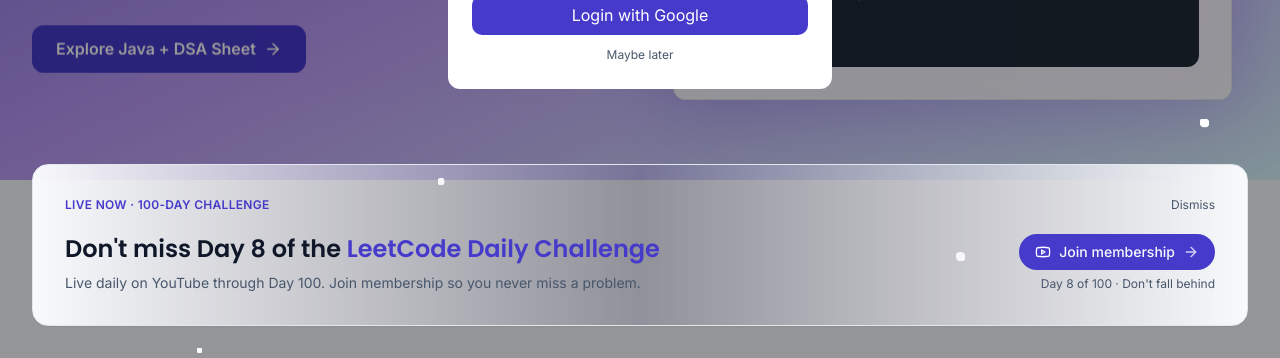
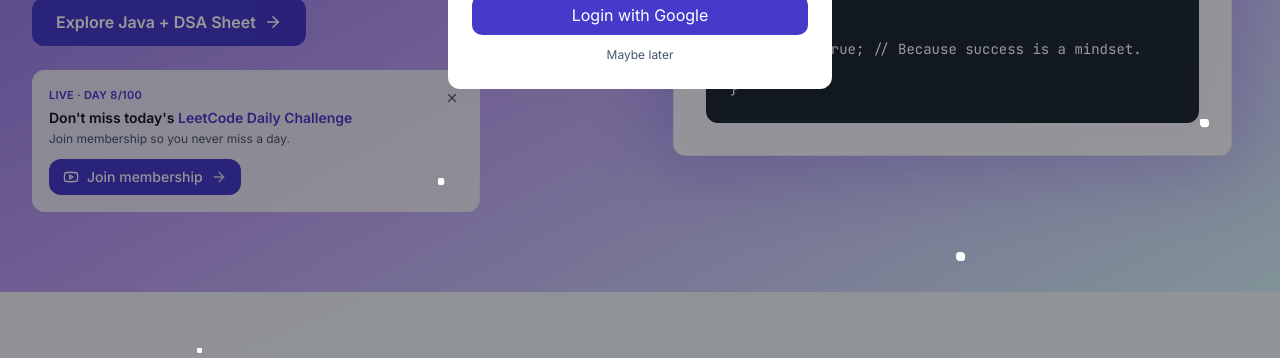
Before and after one commit to shashcode-org/shashcode, a React (Vite) app: page / in a window 1280 px wide. Shown: the part 406-764 px from the top of the page. Built offline with nearby package versions, Linux system fonts and the light colour scheme; no server answers.

Commit message:
update position -2

```diff
--- a/src/components/LeetCodeDailyBanner.tsx
+++ b/src/components/LeetCodeDailyBanner.tsx
@@ -1,5 +1,5 @@
 import React from "react";
-import { ArrowRight, Youtube } from "lucide-react";
+import { ArrowRight, Youtube, X } from "lucide-react";
 import { useLeetCodeDailyCta } from "@/hooks/useLeetCodeDailyCta";
 import { trackEvent } from "@/utils/analytics";
 
@@ -18,54 +18,40 @@
   };
 
   return (
-    <div className="relative z-[51] px-4 sm:px-6 lg:px-8 -mt-4 mb-4 sm:mb-8">
-      <div
-        className="
-          max-w-7xl mx-auto rounded-2xl border border-border
-          bg-gradient-to-r from-background via-primary/5 to-background
-          shadow-sm dark:via-primary/10
-        "
-      >
-        <div className="p-6 sm:p-8 flex flex-col gap-5">
-          {/* Label + dismiss share one baseline */}
-          <div className="flex items-center justify-between gap-3">
-            <span className="text-xs font-semibold tracking-wide text-primary uppercase">
-              Live now · 100-Day Challenge
-            </span>
+    <div className="relative z-[51] mt-6 w-full max-w-md rounded-xl border border-border bg-background/80 dark:bg-card/60 backdrop-blur-sm p-4">
+      <div className="flex items-start justify-between gap-3">
+        <div className="min-w-0">
+          <p className="text-[11px] font-semibold tracking-wide text-primary uppercase">
+            Live · Day {day}/{totalDays}
+          </p>
+          <p className="mt-1 text-sm font-semibold text-foreground leading-snug">
+            Don&apos;t miss today&apos;s{" "}
+            <span className="text-primary">LeetCode Daily Challenge</span>
+          </p>
+          <p className="mt-1 text-xs text-muted-foreground">
+            Join membership so you never miss a day.
+          </p>
+        </div>
         <button
           type="button"
           onClick={handleDismiss}
-              className="text-xs text-muted-foreground hover:text-foreground transition shrink-0 leading-none"
+          className="shrink-0 p-1 rounded-md text-muted-foreground hover:text-foreground hover:bg-muted/50 transition"
           aria-label="Dismiss challenge banner"
         >
-              Dismiss
+          <X className="h-3.5 w-3.5" />
         </button>
       </div>
 
-          {/* Headline block + CTA share vertical center */}
-          <div className="grid grid-cols-1 sm:grid-cols-[1fr_auto] sm:items-center gap-6">
-            <div className="min-w-0">
-              <h3 className="text-xl sm:text-2xl font-semibold text-foreground leading-tight font-heading">
-                Don&apos;t miss Day {day} of the{" "}
-                <span className="text-primary">LeetCode Daily Challenge</span>
-              </h3>
-              <p className="mt-2 text-sm text-muted-foreground max-w-2xl">
-                Live daily on YouTube through Day {totalDays}. Join membership so
-                you never miss a problem.
-              </p>
-            </div>
-
-            <div className="flex flex-col items-start sm:items-end justify-center gap-1.5">
       <a
         href={joinUrl}
         target="_blank"
         rel="noopener noreferrer"
         onClick={handleJoin}
         className="
-                  inline-flex items-center gap-2
-                  px-4 py-2
+          mt-3 inline-flex items-center gap-2
+          px-3.5 py-2
           text-sm font-medium
-                  rounded-full
+          rounded-lg
           bg-primary text-primary-foreground
           hover:bg-primary/90 transition
         "
@@ -74,13 +60,6 @@
         Join membership
         <ArrowRight className="h-4 w-4 opacity-80" />
       </a>
-              <span className="text-xs text-muted-foreground whitespace-nowrap">
-                Day {day} of {totalDays} · Don&apos;t fall behind
-              </span>
-            </div>
-          </div>
-        </div>
-      </div>
     </div>
   );
 };
--- a/src/pages/Home.tsx
+++ b/src/pages/Home.tsx
@@ -55,6 +55,7 @@
                     Explore Java + DSA Sheet <ArrowRight size={18} />
                   </button>
                 </div>
+                <LeetCodeDailyBanner />
               </AnimatedElement>
             </div>
 
@@ -92,8 +93,6 @@
           </div>
         </div>
       </section>
-
-      <LeetCodeDailyBanner />
 
       {/* Explore DSA Sheet */}
       <Section
```
Lines whose indentation alone changed are shown as unchanged.
